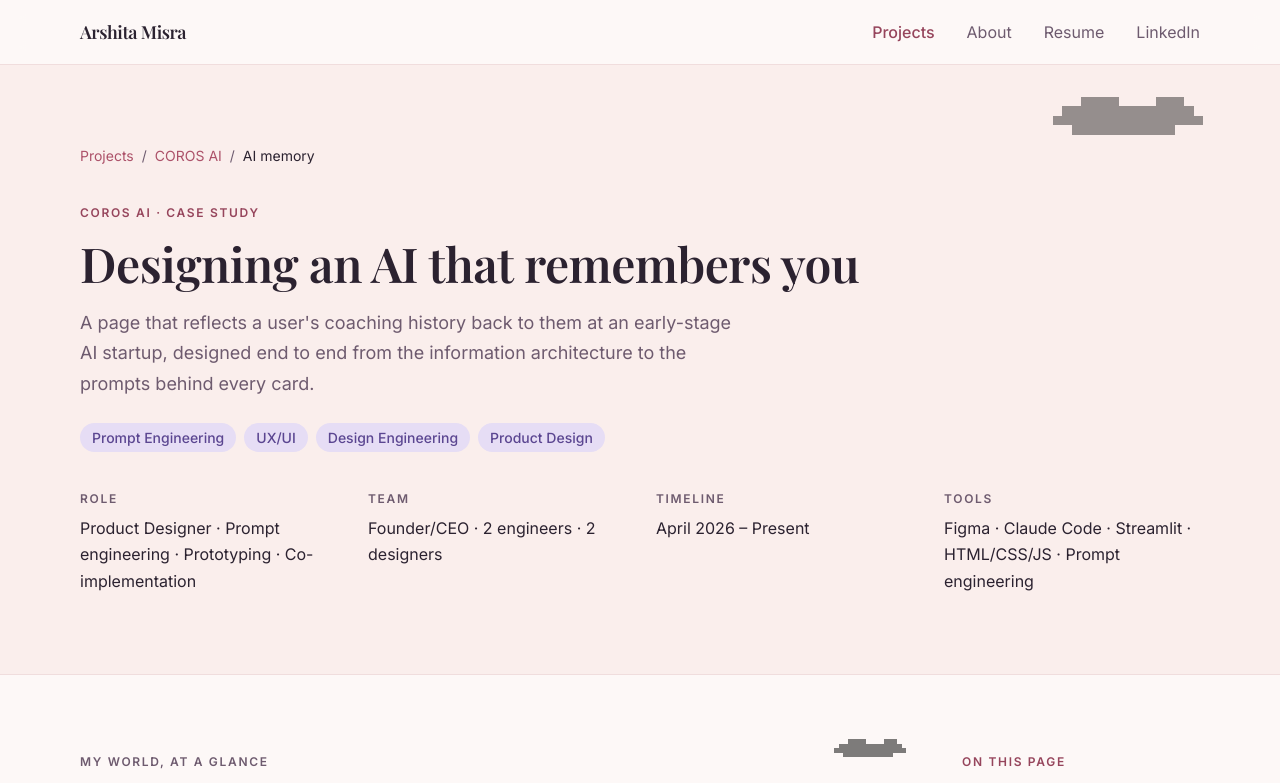
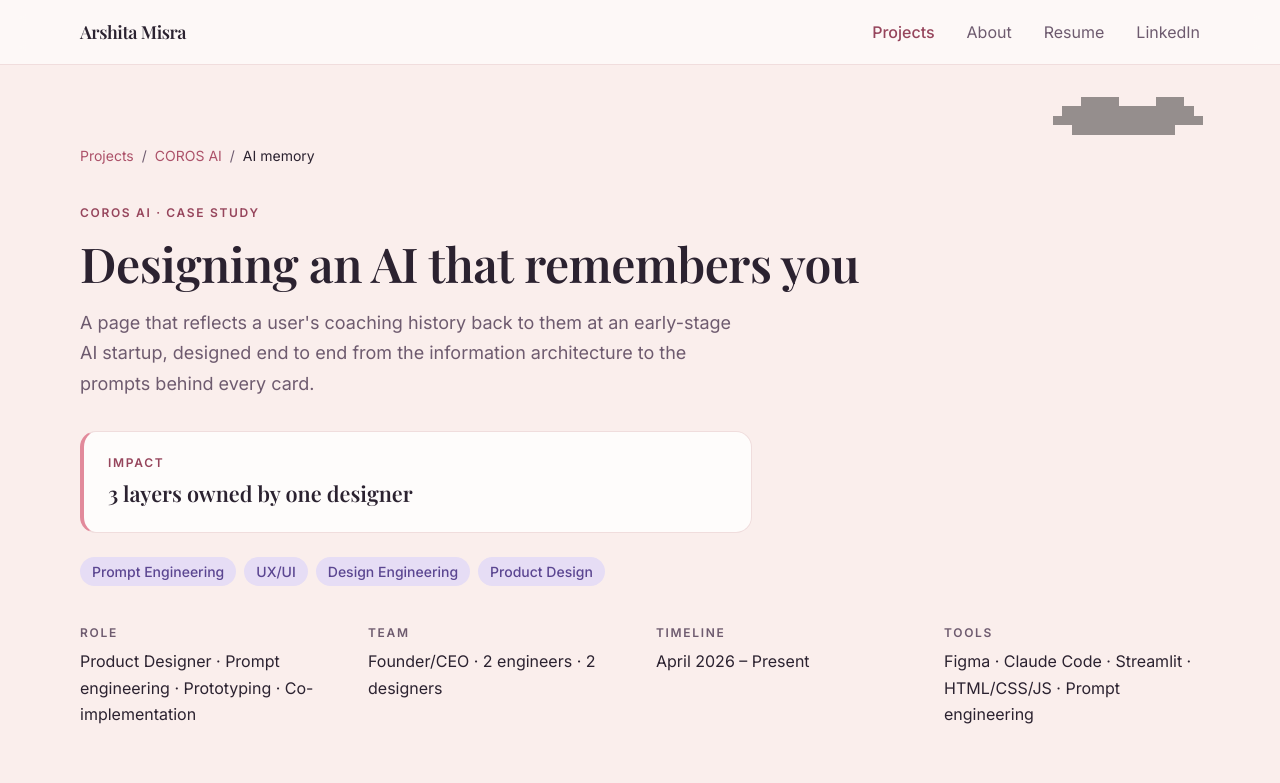
Before and after one commit to arshitamisraco/my-portfolio, a Next.js app: page /projects/my-world in a window 1280 px wide. Shown: the top 783 px of the page. Built offline with nearby package versions, Linux system fonts and the light colour scheme; a web font is replaced by a local one.

Commit message:
Added impact cards to case studies

```diff
--- a/app/projects/design-system/page.tsx
+++ b/app/projects/design-system/page.tsx
@@ -48,6 +48,7 @@
       eyebrow="COROS AI · Case Study"
       title="Rebuilding the design system across three platforms"
       summary="Product Design · Design Systems · Design Engineering. Migrating a live AI coaching product onto a scalable design system across four platforms."
+      highlight={{ stat: "2.5× increase in user return rate" }}
       meta={[
         {
           label: "Role",
--- a/app/projects/founding-design/page.tsx
+++ b/app/projects/founding-design/page.tsx
@@ -33,6 +33,7 @@
       eyebrow="COROS AI · Case Study"
       title="Founding designer: shaping the product and the AI together"
       summary="How COROS AI learned to gather context before it coaches: three onboarding features, the prompt architecture behind them, and the brand around them."
+      highlight={{ stat: "3 flagship features shipped 0→1" }}
       meta={[
         { label: "Role", value: "AI Designer · Founding Employee" },
         { label: "Timeline", value: "June 2025 – Present" },
--- a/app/projects/my-world/page.tsx
+++ b/app/projects/my-world/page.tsx
@@ -29,6 +29,7 @@
       eyebrow="COROS AI · Case Study"
       title="Designing an AI that remembers you"
       summary="A page that reflects a user's coaching history back to them at an early-stage AI startup, designed end to end from the information architecture to the prompts behind every card."
+      highlight={{ stat: "3 layers owned by one designer" }}
       meta={[
         {
           label: "Role",
--- a/components/case-study/CaseStudyLayout.tsx
+++ b/components/case-study/CaseStudyLayout.tsx
@@ -10,12 +10,19 @@
   value: ReactNode;
 }
 
+interface Highlight {
+  /** The headline metric, quantitative ("2.5× user return rate") or qualitative. */
+  stat: ReactNode;
+}
+
 interface CaseStudyLayoutProps {
   slug: string;
   /** Serif page title (may differ slightly from the nav shortTitle). */
   title: string;
   eyebrow: string;
   summary: string;
+  /** Headline impact metric shown at the top of the header for skimming recruiters. */
+  highlight?: Highlight;
   meta: MetaItem[];
   toc: TocItem[];
   children: ReactNode;
@@ -26,6 +33,7 @@
   title,
   eyebrow,
   summary,
+  highlight,
   meta,
   toc,
   children,
@@ -70,6 +78,18 @@
             {title}
           </h1>
           <p className="mt-4 max-w-2xl text-body-lg text-ink-muted">{summary}</p>
+
+          {highlight && (
+            <aside
+              aria-label="Impact highlight"
+              className="mt-8 max-w-2xl rounded-frame border border-line border-l-4 border-l-accent bg-surface-raised p-5 md:p-6"
+            >
+              <p className="text-style-eyebrow text-accent-deep">Impact</p>
+              <p className="mt-2 font-display text-h3 font-semibold text-ink">
+                {highlight.stat}
+              </p>
+            </aside>
+          )}
 
           <div className="mt-6 flex flex-wrap gap-2">
             {study.tags.map((tag) => (
```
